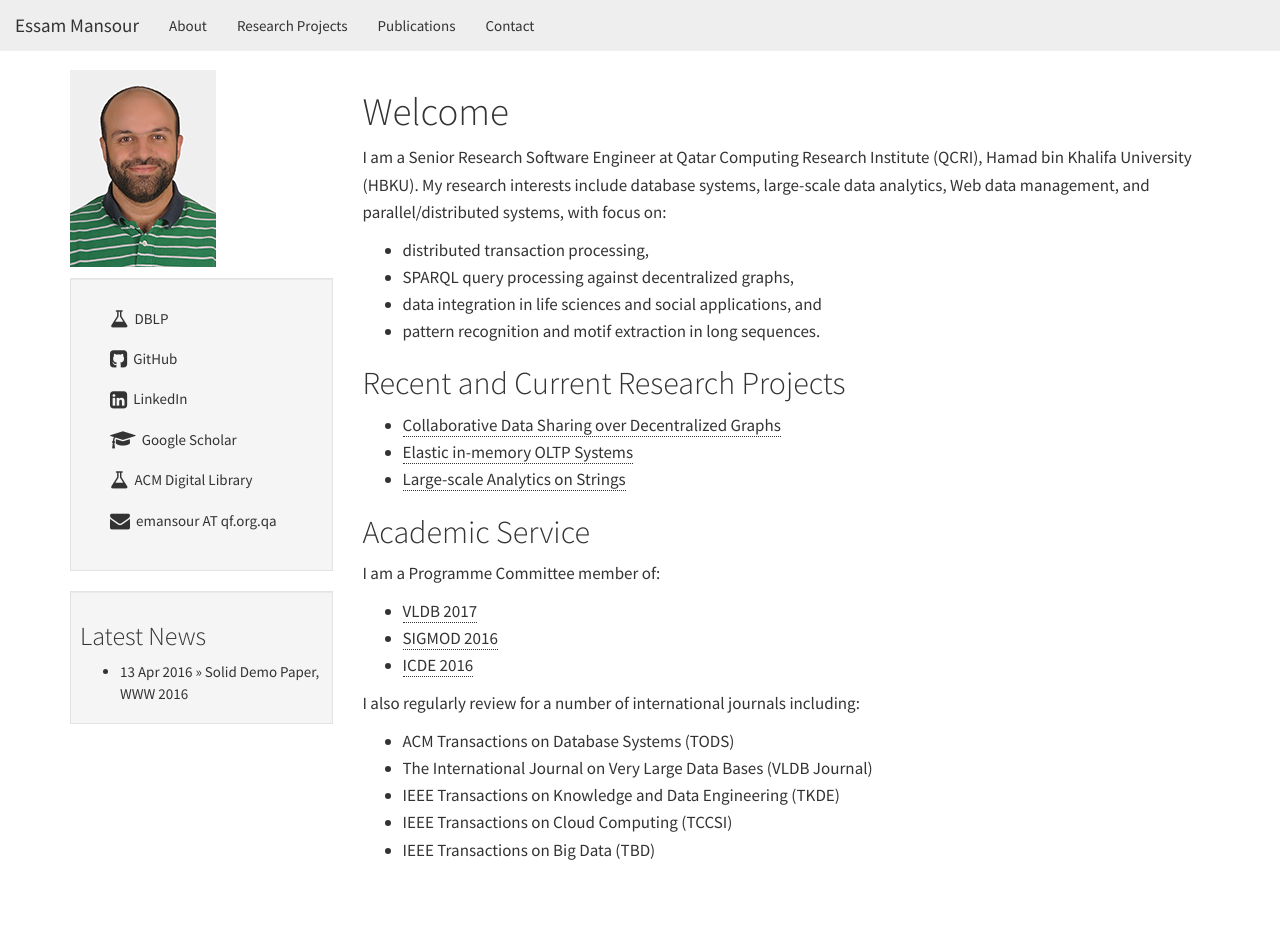
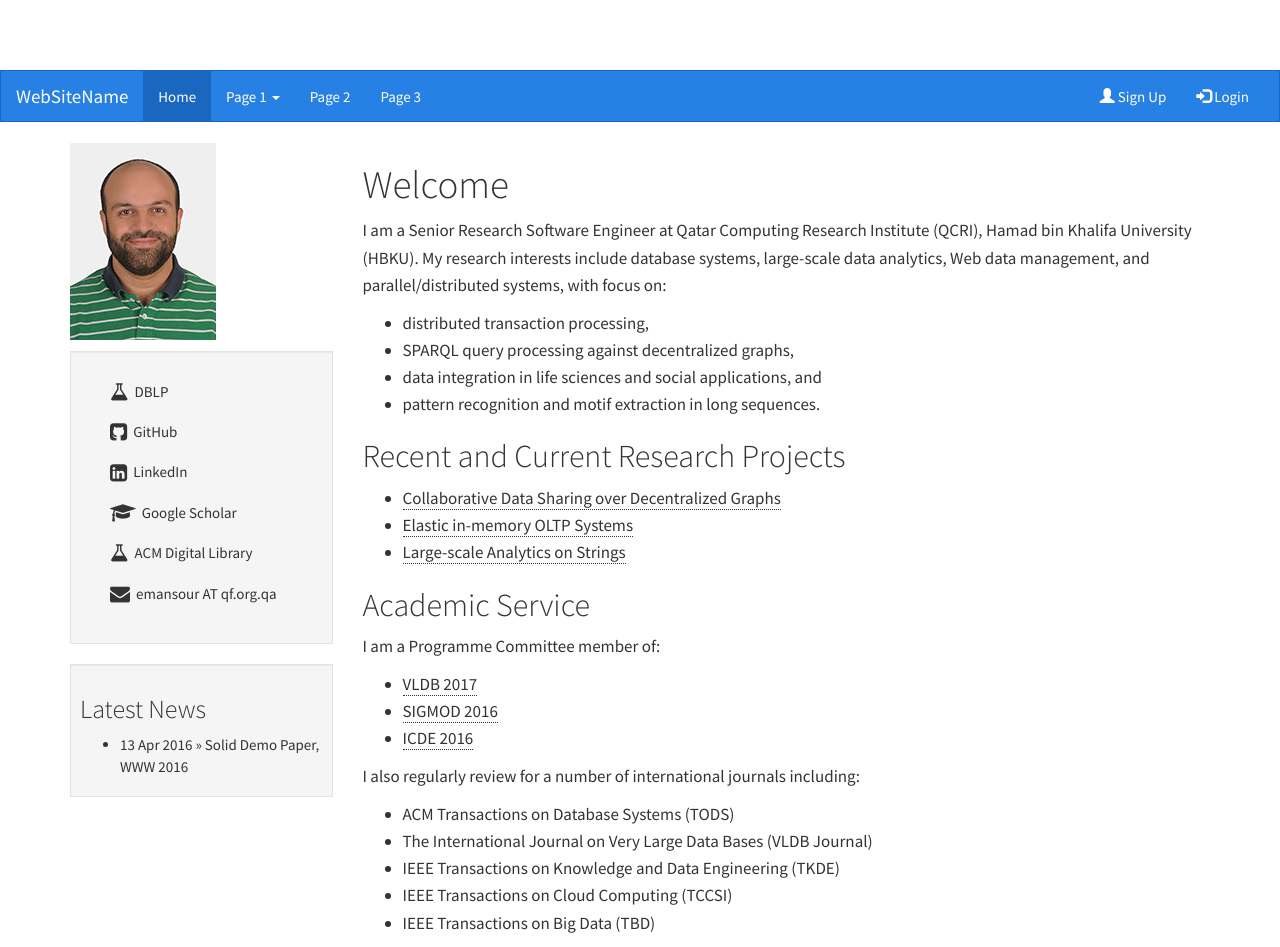
Before and after one commit to mansoure/mansoure.github.io, a Jekyll site: the page built from index.md, in a window 1280 px wide and 947 px high. Built offline with Jekyll 4.4.1, drawn with Linux system fonts in a browser that asks for light colours.

Commit message:
research projects

```diff
--- a/_layouts/default.html
+++ b/_layouts/default.html
@@ -40,35 +40,37 @@
 		</head>
 		<body>
 
-	<div class="navbar navbar-light navbar-fixed-top" style="background-color: #EEEEEE;" role="navigation">
-
-		<!--div class="navbar navbar-inverse navbar-fixed-top" role="navigation">
-				<div class="container"-->
+	<nav class="navbar navbar-inverse">
+	  <div class="container-fluid">
 	    <div class="navbar-header">
-			            <button type="button" class="navbar-toggle" data-toggle="collapse" data-target="navbar-ex1-collapse">
-			                <span class="sr-only">Toggle navigation</span>
+	      <button type="button" class="navbar-toggle" data-toggle="collapse" data-target="#myNavbar">
 	        <span class="icon-bar"></span>
 	        <span class="icon-bar"></span>
 	        <span class="icon-bar"></span>
 	      </button>
-			            <a href="http://emansour.com/" class="navbar-brand">Essam Mansour</a>
+	      <a class="navbar-brand" href="#">WebSiteName</a>
 	    </div>
-			        <div class="collapse navbar-collapse navbar-ex1-collapse">
+	    <div class="collapse navbar-collapse" id="myNavbar">
 	      <ul class="nav navbar-nav">
-
-				        	<li><a href="/about">About</a></li>
-							<li><a href="/research">Research Projects</a></li>
-							<li><a href="/publications">Publications</a></li>
-							<li><a href="/contact">Contact</a></li>
-
+	        <li class="active"><a href="#">Home</a></li>
+	        <li class="dropdown">
+	          <a class="dropdown-toggle" data-toggle="dropdown" href="#">Page 1 <span class="caret"></span></a>
+	          <ul class="dropdown-menu">
+	            <li><a href="#">Page 1-1</a></li>
+	            <li><a href="#">Page 1-2</a></li>
+	            <li><a href="#">Page 1-3</a></li>
 	          </ul>
-			            <!--ul class="nav navbar-nav navbar-right">
-			              <li><a href="archives.html"><i class="fa fa-th-list"></i><span class="icon-label">Archives</span></a></li>
-			            </ul-->
+	        </li>
+	        <li><a href="#">Page 2</a></li>
+	        <li><a href="#">Page 3</a></li>
+	      </ul>
+	      <ul class="nav navbar-nav navbar-right">
+	        <li><a href="#"><span class="glyphicon glyphicon-user"></span> Sign Up</a></li>
+	        <li><a href="#"><span class="glyphicon glyphicon-log-in"></span> Login</a></li>
+	      </ul>
 	    </div>
-			        <!-- /.navbar-collapse -->
 	  </div>
-			</div> <!-- /.navbar -->
+	</nav>
 			<!-- Banner -->
 			<!-- End Banner -->
 
```
Lines whose indentation alone changed are shown as unchanged.
